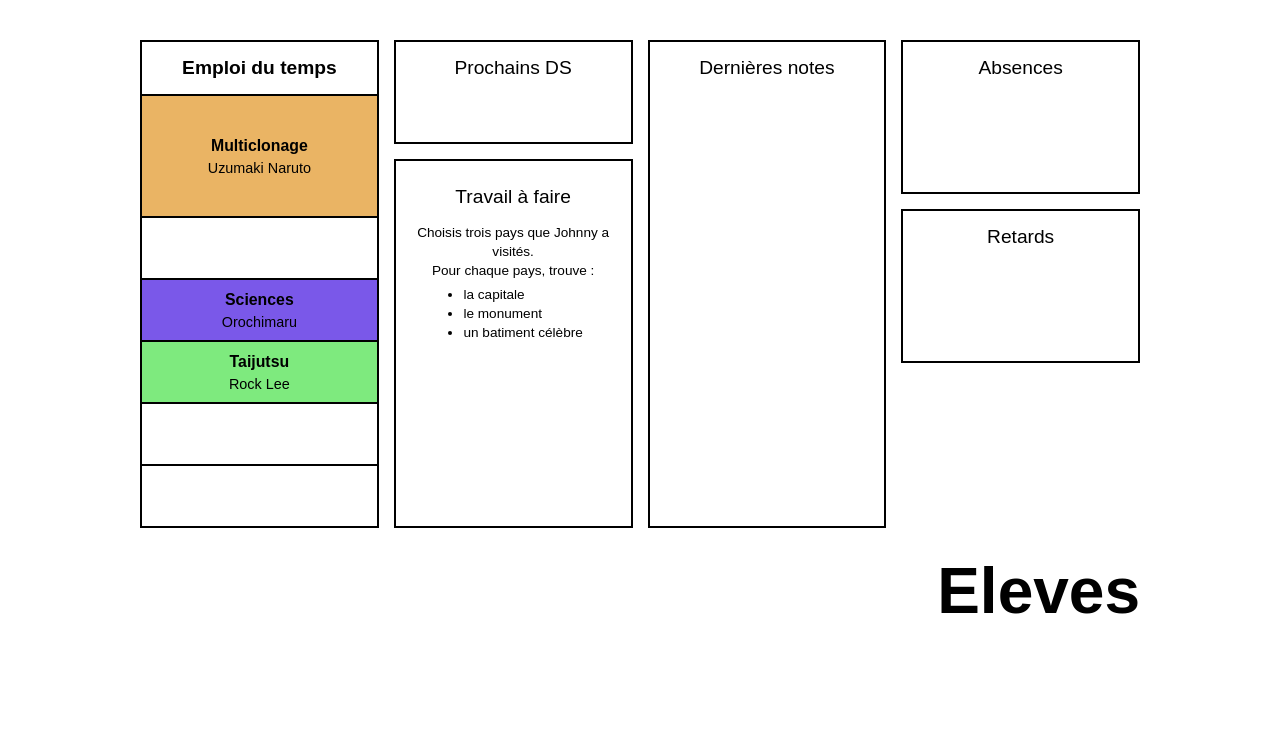
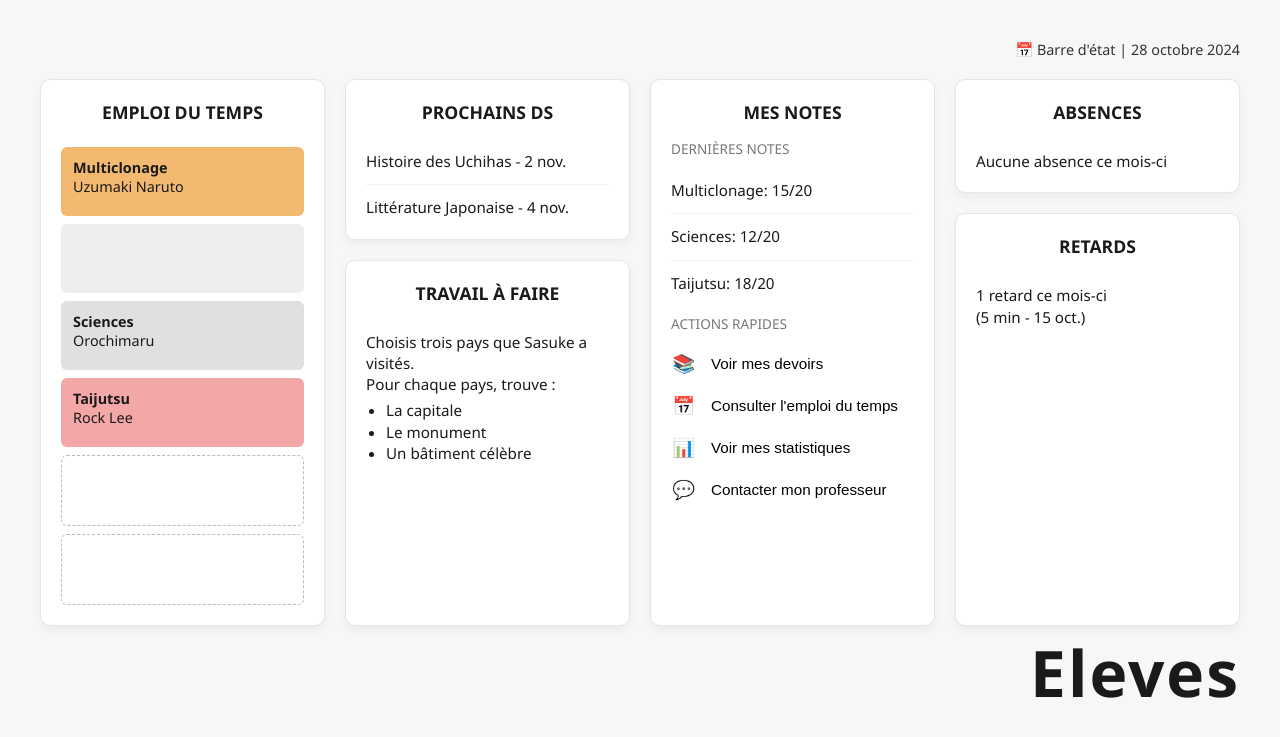
Before and after one commit to cDguardia/plateforme_academique, a Python web app: template app/templates/dashboard_student.html in a window 1280 px wide. Shown: the top 737 px of the page. Run offline with Jinja, Linux system fonts and the light colour scheme; the template is opened without the code that fills it, so the values that code supplies are empty.

Commit message:
alicia brr

```diff
--- a/app/templates/dashboard_student.html
+++ b/app/templates/dashboard_student.html
@@ -5,23 +5,34 @@
     <meta name="viewport" content="width=device-width, initial-scale=1.0">
     <title>Page d'accueil Élèves</title>
     <style>
-        /* Styles de base pour la page */
+        /* Styles globaux */
         body {
-            font-family: Arial, sans-serif;
-            background-color: #ffffff;
+            font-family: 'Segoe UI', Tahoma, Geneva, Verdana, sans-serif;
+            background-color: #f7f7f7; /* Gris très clair pour le fond */
             margin: 0;
             padding: 40px;
-            color: black;
+            color: #1a1a1a;
         }
 
-        /* Conteneur principal (Grille Flexbox) */
+        /* Barre d'état en haut à droite */
+        .status-bar {
+            text-align: right;
+            font-size: 0.9em;
+            color: #333;
+            margin-bottom: 20px;
+            max-width: 1200px;
+            margin-left: auto;
+            margin-right: auto;
+        }
+
+        /* Conteneur principal */
         .dashboard {
             display: flex;
-            gap: 15px;
-            max-width: 1000px;
+            gap: 20px;
+            max-width: 1200px;
             margin: 0 auto;
             position: relative;
-            padding-bottom: 80px; /* Espace pour le gros titre "Eleves" en bas */
+            padding-bottom: 60px;
         }
 
         /* Colonnes */
@@ -29,155 +40,237 @@
             display: flex;
             flex-direction: column;
             flex: 1;
-            gap: 15px;
+            gap: 20px;
         }
 
-        /* Style général des boîtes (cadres noirs) */
-        .box {
-            border: 2px solid black;
-            background-color: white;
+        /* Style des cartes (boîtes blanches) */
+        .card {
+            background-color: #ffffff;
+            border-radius: 10px;
+            box-shadow: 0 4px 10px rgba(0, 0, 0, 0.05);
+            padding: 20px;
+            border: 1px solid #e6e6e6;
         }
 
-        .box-title {
+        /* Titres des cartes */
+        .card-title {
             text-align: center;
-            font-size: 1.2em;
-            margin: 15px 0;
+            font-size: 1.1em;
+            font-weight: 700;
+            text-transform: uppercase;
+            margin-top: 0;
+            margin-bottom: 15px;
+        }
+
+        .subtitle {
+            font-size: 0.85em;
+            color: #777;
+            text-transform: uppercase;
+            margin-bottom: 10px;
+            margin-top: 20px;
         }
 
         /* --- Colonne 1 : Emploi du temps --- */
-        .schedule-box {
+        .schedule-card {
             display: flex;
             flex-direction: column;
-            height: 100%;
-        }
-        .schedule-box .box-title {
-            font-weight: bold;
-            margin: 15px 0;
-        }
-        .slot {
-            border-top: 2px solid black;
-            padding: 10px;
-            text-align: center;
-            font-size: 0.9em;
-            display: flex;
-            flex-direction: column;
-            justify-content: center;
-            min-height: 40px; /* Hauteur des cases vides */
-        }
-        .slot-tall {
-            min-height: 100px; /
-        }
-        .slot strong {
-            font-size: 1.1em;
-            margin-bottom: 5px;
+            gap: 8px;
         }
 
-        /* Couleurs des matières */
-        .bg-orange { background-color: #eab464; }
-        .bg-blue { background-color: #7a58e9; }
-        .bg-green { background-color: #7eea7e; }
+        .slot {
+            padding: 12px;
+            border-radius: 6px;
+            font-size: 0.9em;
+            line-height: 1.3;
+            min-height: 45px;
+        }
 
-        /* --- Colonne 2 : Prochains DS et Travail --- */
-        .ds-box {
-            min-height: 100px;
+        .slot-orange { background-color: #f3b971; }
+        .slot-grey { background-color: #e0e0e0; }
+        .slot-pink { background-color: #f4a7a7; }
+
+        .slot-empty-grey {
+            background-color: #eeeeee;
         }
-        .homework-box {
-            flex-grow: 1;
-            padding: 10px;
-            text-align: center;
+
+        .slot-empty-dashed {
+            border: 1px dashed #bbb;
+            background-color: transparent;
         }
-        .homework-content {
-            font-size: 0.85em;
+
+        /* --- Listes génériques (DS, Travail, Notes) --- */
+        .list-group {
+            list-style: none;
+            padding: 0;
+            margin: 0;
+        }
+
+        .list-item {
+            font-size: 0.95em;
+            padding: 12px 0;
+            border-bottom: 1px solid #f0f0f0;
             line-height: 1.4;
         }
-        .homework-content ul {
-            text-align: left;
-            margin-top: 5px;
-            padding-left: 20px;
-            display: inline-block; /* Pour centrer la liste tout en gardant l'alignement à gauche des puces */
+
+        .list-item:last-child {
+            border-bottom: none;
+            padding-bottom: 0;
         }
 
-        /* --- Colonne 3 : Dernières notes --- */
-        .notes-box {
-            height: 100%;
+        /* --- Actions rapides et Supports --- */
+        .action-item {
+            display: flex;
+            align-items: center;
+            gap: 15px;
+            font-size: 0.95em;
+            padding: 10px 0;
+            border-bottom: 1px solid #f0f0f0;
+            background: none;
+            border: none;
+            width: 100%;
+            text-align: left;
+            cursor: pointer;
+            transition: background-color 0.2s;
+        }
+        .action-item:hover {
+            background-color: #f5f5f5;
+        }
+        .action-item:last-child {
+            border-bottom: none;
         }
 
-        /* --- Colonne 4 : Absences et Retards --- */
-        .absences-box, .retards-box {
-            min-height: 150px;
+        .icon {
+            font-size: 1.2em;
+            min-width: 25px;
+            text-align: center;
         }
 
         /* --- Titre final en bas à droite --- */
         .main-title {
             position: absolute;
-            bottom: -20px;
+            bottom: -30px;
             right: 0;
             font-size: 4em;
-            font-weight: bold;
+            font-weight: 800;
             margin: 0;
+            letter-spacing: 2px;
+        }
+
+        /* Responsivité pour les plus petits écrans */
+        @media (max-width: 900px) {
+            .dashboard {
+                flex-direction: column;
+            }
+            .main-title {
+                position: relative;
+                text-align: right;
+                bottom: 0;
+                margin-top: 20px;
+            }
         }
     </style>
 </head>
 <body>
 
+    <div class="status-bar">
+        📅 Barre d'état | 28 octobre 2024
+    </div>
+
     <div class="dashboard">
 
         <div class="column">
-            <div class="box schedule-box">
-                <div class="box-title">Emploi du temps</div>
+            <div class="card schedule-card">
+                <h2 class="card-title">Emploi du temps</h2>
 
-                <div class="slot slot-tall bg-orange">
-                    <strong>Multiclonage</strong>
+                <div class="slot slot-orange">
+                    <strong>Multiclonage</strong><br>
                     <span>Uzumaki Naruto</span>
                 </div>
 
-                <div class="slot"></div>
+                <div class="slot slot-empty-grey"></div>
 
-                <div class="slot bg-blue">
-                    <strong>Sciences</strong>
+                <div class="slot slot-grey">
+                    <strong>Sciences</strong><br>
                     <span>Orochimaru</span>
                 </div>
 
-                <div class="slot bg-green">
-                    <strong>Taijutsu</strong>
+                <div class="slot slot-pink">
+                    <strong>Taijutsu</strong><br>
                     <span>Rock Lee</span>
                 </div>
 
-                <div class="slot"></div>
-                <div class="slot"></div>
+                <div class="slot slot-empty-dashed"></div>
+                <div class="slot slot-empty-dashed"></div>
             </div>
         </div>
 
         <div class="column">
-            <div class="box ds-box">
-                <div class="box-title">Prochains DS</div>
+            <div class="card">
+                <h2 class="card-title">Prochains DS</h2>
+                <ul class="list-group">
+                    <li class="list-item">Histoire des Uchihas - 2 nov.</li>
+                    <li class="list-item">Littérature Japonaise - 4 nov.</li>
+                </ul>
             </div>
-            <div class="box homework-box">
-                <div class="box-title">Travail à faire</div>
-                <div class="homework-content">
-                    Choisis trois pays que Johnny a visités.<br>
-                    Pour chaque pays, trouve :
-                    <ul>
-                        <li>la capitale</li>
-                        <li>le monument</li>
-                        <li>un batiment célèbre</li>
-                    </ul>
+            <div class="card" style="flex-grow: 1;">
+                <h2 class="card-title">Travail à faire</h2>
+                <div class="list-group">
+                    <div class="list-item">
+                        Choisis trois pays que Sasuke a visités.<br>
+                        Pour chaque pays, trouve :
+                        <ul style="margin-top: 5px; padding-left: 20px;">
+                            <li>La capitale</li>
+                            <li>Le monument</li>
+                            <li>Un bâtiment célèbre</li>
+                        </ul>
+                    </div>
                 </div>
             </div>
         </div>
 
         <div class="column">
-            <div class="box notes-box">
-                <div class="box-title">Dernières notes</div>
+            <div class="card" style="height: 100%; box-sizing: border-box;">
+                <h2 class="card-title">Mes notes</h2>
+
+                <div class="subtitle" style="margin-top: 0;">Dernières notes</div>
+                <ul class="list-group">
+                    <li class="list-item">Multiclonage: 15/20</li>
+                    <li class="list-item">Sciences: 12/20</li>
+                    <li class="list-item">Taijutsu: 18/20</li>
+                </ul>
+
+                <div class="subtitle">Actions rapides</div>
+                <button class="action-item">
+                    <span class="icon">📚</span>
+                    <span>Voir mes devoirs</span>
+                </button>
+                <button class="action-item">
+                    <span class="icon">📅</span>
+                    <span>Consulter l'emploi du temps</span>
+                </button>
+                <button class="action-item">
+                    <span class="icon">📊</span>
+                    <span>Voir mes statistiques</span>
+                </button>
+                <button class="action-item">
+                    <span class="icon">💬</span>
+                    <span>Contacter mon professeur</span>
+                </button>
             </div>
         </div>
 
         <div class="column">
-            <div class="box absences-box">
-                <div class="box-title">Absences</div>
+            <div class="card">
+                <h2 class="card-title">Absences</h2>
+                <ul class="list-group">
+                    <li class="list-item">Aucune absence ce mois-ci</li>
+                </ul>
             </div>
-            <div class="box retards-box">
-                <div class="box-title">Retards</div>
+            <div class="card" style="flex-grow: 1;">
+                <h2 class="card-title">Retards</h2>
+                <ul class="list-group">
+                    <li class="list-item">1 retard ce mois-ci<br>(5 min - 15 oct.)</li>
+                </ul>
             </div>
         </div>
 
```
Also changed, not shown: app/templates/dashboard_admin.html (+197 -0 lines), app/templates/dashboard_professor.html (+39 -12 lines).
